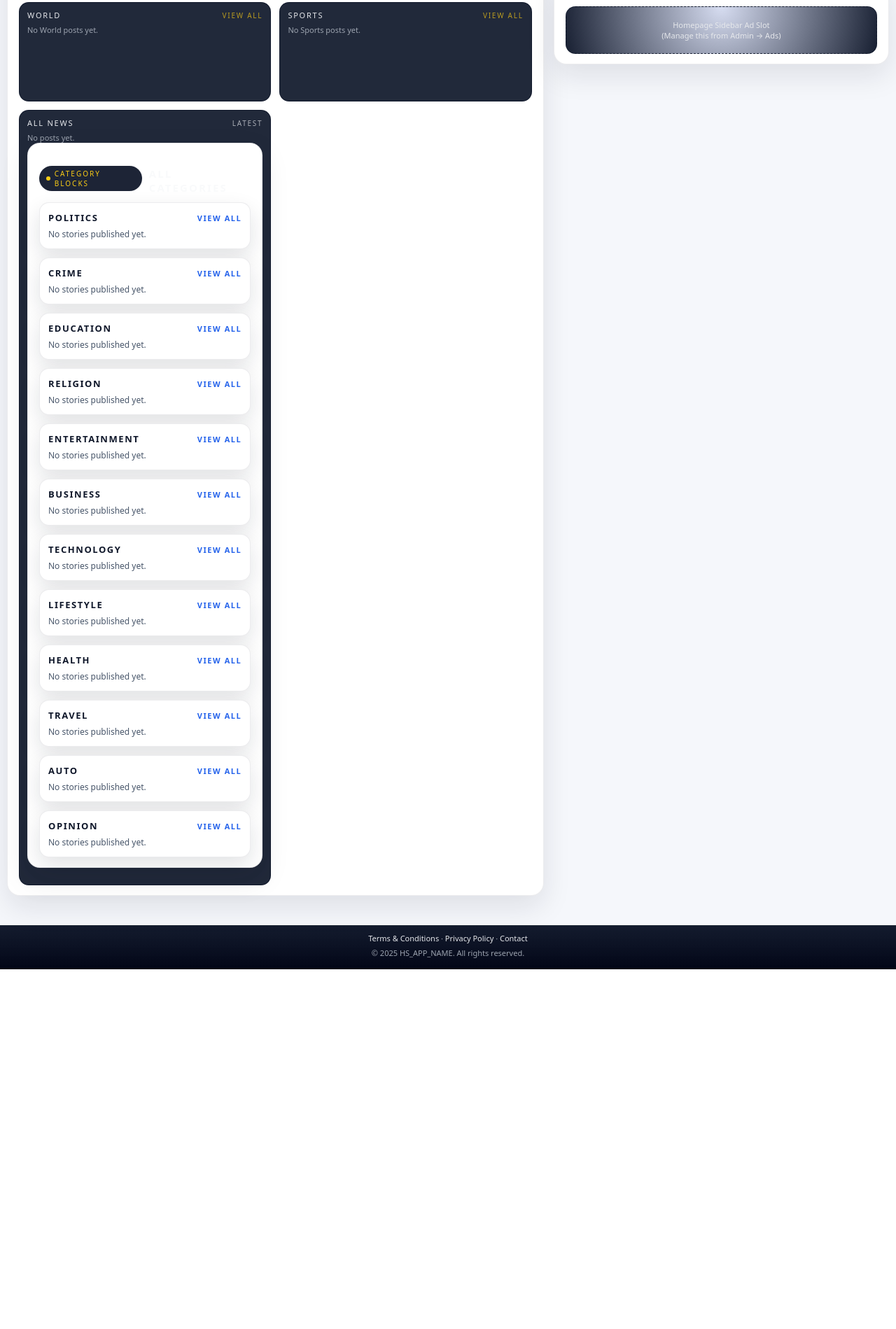
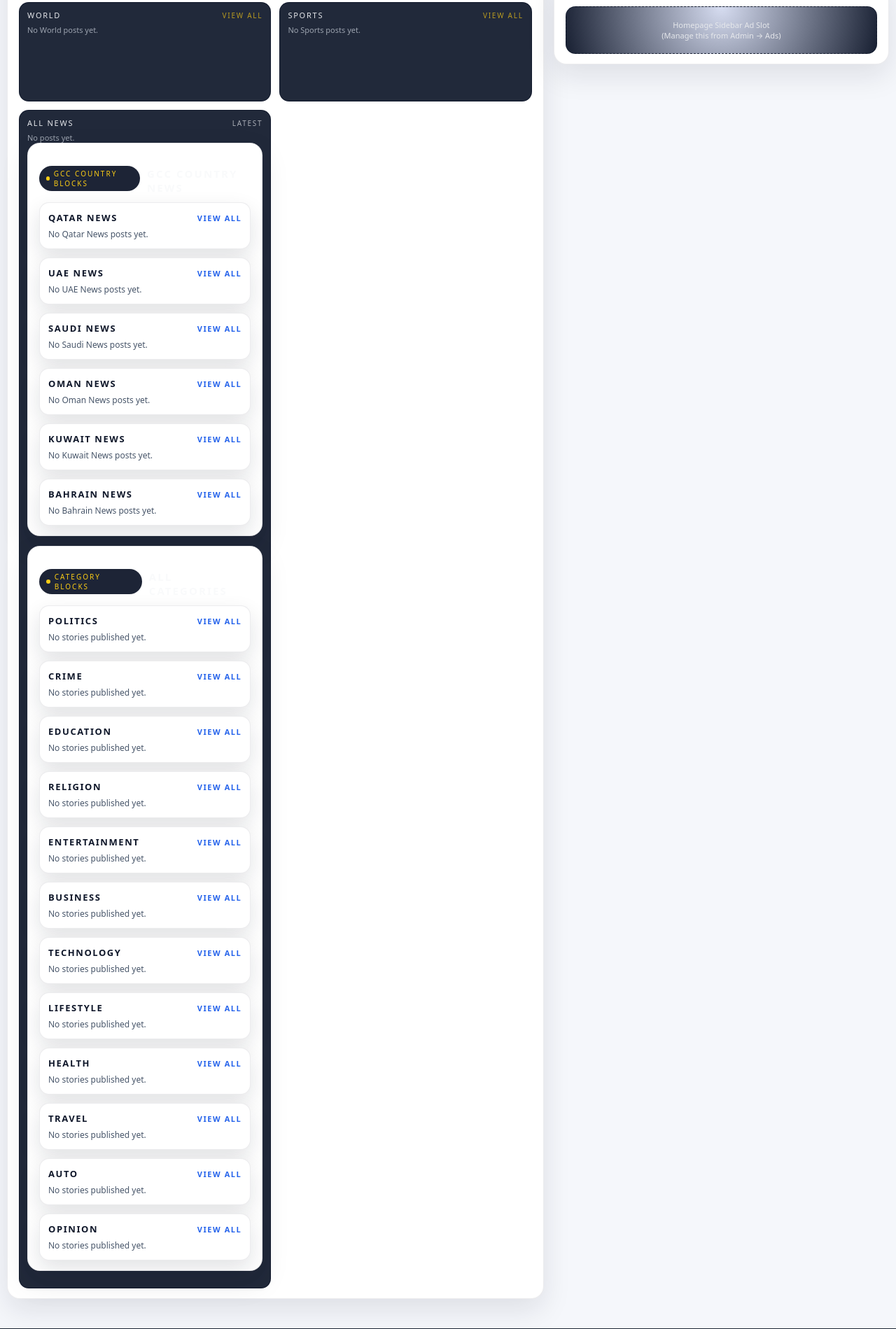
Before and after one commit to Thoombilworld/hdsptv, a PHP site: page / in a window 1280 px wide. Shown: the part 765-2664 px from the top of the page at 70% size. Before the commit the page ends 2150 px from the top, so only its background shows below. Run offline with PHP 8.4, Linux system fonts and the light colour scheme; some libraries are stand-ins or nearby versions.

Commit message:
Add GCC country news blocks on homepage

```diff
--- a/app/Views/frontend/home.php
+++ b/app/Views/frontend/home.php
@@ -746,6 +746,24 @@
   $education_posts     = [];
   $religion_posts      = [];
 
+  $gcc_country_blocks = [
+    'qatar'   => [],
+    'uae'     => [],
+    'saudi'   => [],
+    'oman'    => [],
+    'kuwait'  => [],
+    'bahrain' => [],
+  ];
+
+  $gcc_country_labels = [
+    'qatar'   => 'Qatar News',
+    'uae'     => 'UAE News',
+    'saudi'   => 'Saudi News',
+    'oman'    => 'Oman News',
+    'kuwait'  => 'Kuwait News',
+    'bahrain' => 'Bahrain News',
+  ];
+
   foreach ($posts as $p) {
     $region = $p['region'] ?? 'global';
     switch ($region) {
@@ -757,6 +775,12 @@
     }
 
     $cat_name = strtolower($p['category_name'] ?? '');
+    $cat_slug = strtolower($p['category_slug'] ?? '');
+
+    if (isset($gcc_country_blocks[$cat_slug])) {
+      $gcc_country_blocks[$cat_slug][] = $p;
+    }
+
     switch ($cat_name) {
       case 'entertainment': $entertainment_posts[] = $p; break;
       case 'business':      $business_posts[]      = $p; break;
@@ -1113,6 +1137,32 @@
 
     <section class="card">
       <div class="section-shell">
+        <div class="pill"><span class="pill-dot"></span> GCC Country Blocks</div>
+        <h2>GCC Country News</h2>
+      </div>
+      <div class="category-grid">
+        <?php foreach ($gcc_country_labels as $slug => $label): $items = $gcc_country_blocks[$slug] ?? []; ?>
+          <div class="category-card">
+            <h3><?= htmlspecialchars($label) ?> <a href="<?= hs_category_url($slug) ?>" style="font-size:11px; color:#2563EB;">View All</a></h3>
+            <?php if (empty($items)): ?>
+              <small>No <?= htmlspecialchars($label) ?> posts yet.</small>
+            <?php else: ?>
+              <ul>
+                <?php foreach (array_slice($items, 0, 3) as $p): ?>
+                  <li>
+                    <div><a href="<?= hs_news_url($p['slug']) ?>"><?= htmlspecialchars($p['title']) ?></a></div>
+                    <small><?= hs_post_date($p) ?></small>
+                  </li>
+                <?php endforeach; ?>
+              </ul>
+            <?php endif; ?>
+          </div>
+        <?php endforeach; ?>
+      </div>
+    </section>
+
+    <section class="card">
+      <div class="section-shell">
         <div class="pill"><span class="pill-dot"></span> Category Blocks</div>
         <h2>All categories</h2>
       </div>
--- a/index.php
+++ b/index.php
@@ -14,12 +14,12 @@ $ads = hs_active_ads();
 
 if (defined('HS_INSTALLED') && HS_INSTALLED) {
     $db = hs_db();
-    $res = mysqli_query($db, "SELECT p.*, c.name AS category_name
+    $res = mysqli_query($db, "SELECT p.*, c.name AS category_name, c.slug AS category_slug
                               FROM hs_posts p
                               LEFT JOIN hs_categories c ON c.id = p.category_id
                               WHERE p.status='published'
                               ORDER BY p.created_at DESC
-                              LIMIT 18");
+                              LIMIT 36");
     if ($res) {
         while ($row = mysqli_fetch_assoc($res)) $posts[] = $row;
     }
--- a/install/install.sql
+++ b/install/install.sql
@@ -55,6 +55,12 @@ INSERT INTO hs_categories (name, slug) VALUES
 ('Kerala','kerala'),
 ('World','world'),
 ('Sports','sports'),
+('Qatar News','qatar'),
+('UAE News','uae'),
+('Saudi News','saudi'),
+('Oman News','oman'),
+('Kuwait News','kuwait'),
+('Bahrain News','bahrain'),
 ('Entertainment','entertainment'),
 ('Business','business'),
 ('Technology','technology'),
```
